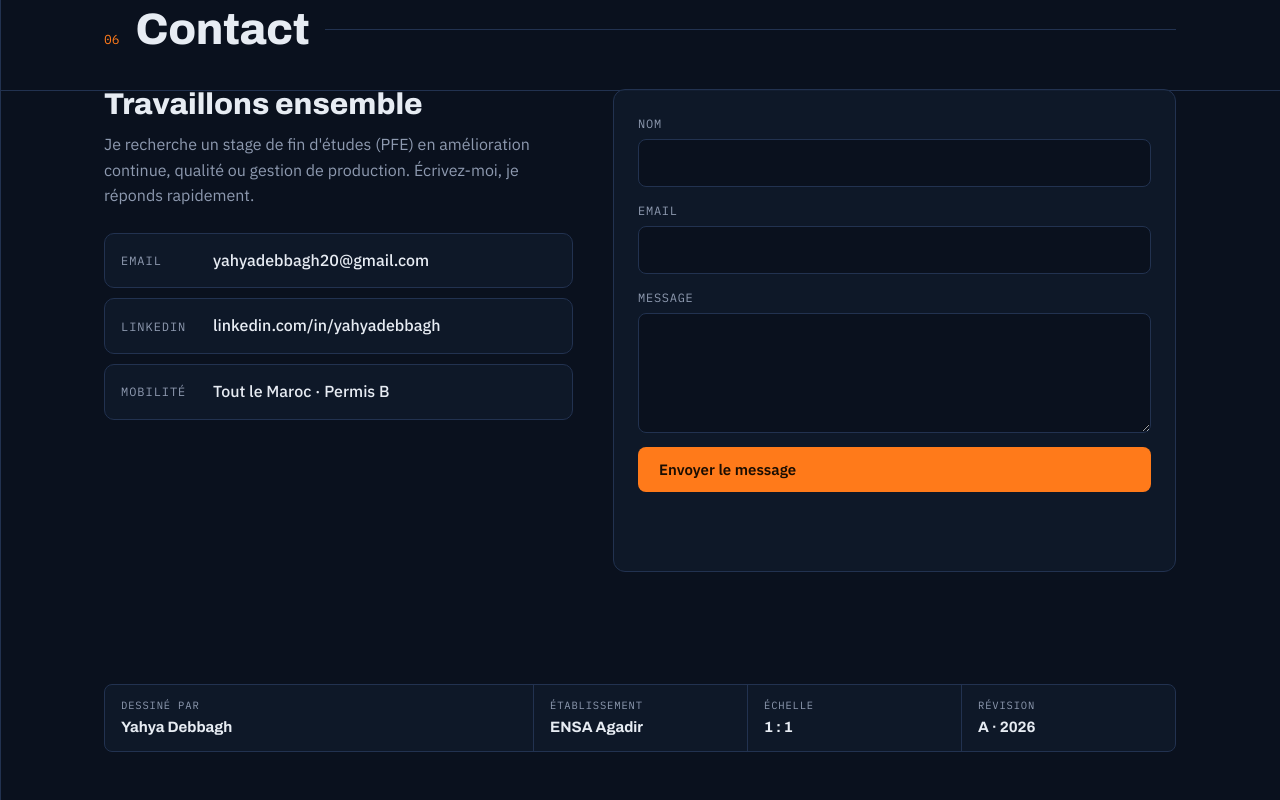
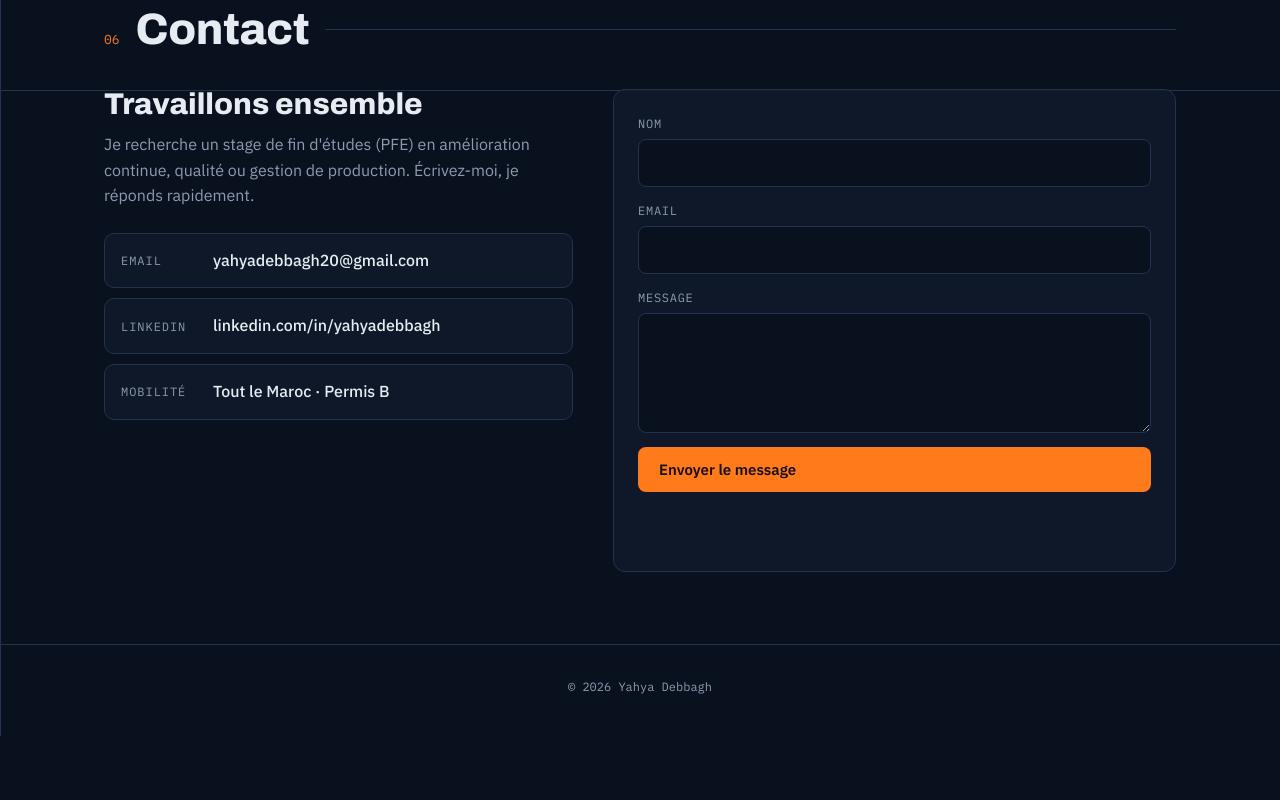
Before and after one commit to yahyadebbagh/yahyadebbagh.github.io, a plain HTML site: page index.html in a window 1280 px wide. Shown: the part 5510-6310 px from the top of the page. After the commit the page ends 6246 px from the top, so only its background shows below. Drawn offline with Linux system fonts and the light colour scheme.

Commit message:
Add files via upload

```diff
--- a/index.html
+++ b/index.html
@@ -4,6 +4,9 @@
 <meta charset="utf-8">
 <meta name="viewport" content="width=device-width, initial-scale=1">
 <title>Yahya Debbagh · Portfolio</title>
+<link rel="icon" href="favicon.ico" sizes="any">
+<link rel="icon" type="image/png" sizes="32x32" href="favicon-32.png">
+<link rel="apple-touch-icon" href="apple-touch-icon.png">
 <link rel="preconnect" href="https://fonts.googleapis.com">
 <link rel="preconnect" href="https://fonts.gstatic.com" crossorigin>
 <link href="https://fonts.googleapis.com/css2?family=Archivo:wdth,wght@62..125,400..900&family=IBM+Plex+Mono:wght@400;500&family=IBM+Plex+Sans:wght@400;500;600&display=swap" rel="stylesheet">
@@ -212,13 +215,8 @@ textarea{min-height:120px;resize:vertical}
 @media (max-width:860px){.contact{grid-template-columns:1fr}}
 
 /* FOOTER title block */
-footer{padding:40px 0 48px}
-.tb{display:grid;grid-template-columns:2fr 1fr 1fr 1fr;border:1px solid var(--line);border-radius:8px;background:rgba(16,26,43,.85)}
-.tb div{padding:12px 16px;border-left:1px solid var(--line)}
-.tb div:first-child{border-left:0}
-.tb .mono{font-size:10.5px;display:block}
-.tb b{font-family:var(--display);font-weight:700;font-size:15px}
-@media (max-width:640px){.tb{grid-template-columns:1fr 1fr}.tb div:nth-child(3){border-left:0}.tb div:nth-child(n+3){border-top:1px solid var(--line)}}
+footer{padding:8px 0 40px;border-top:1px solid var(--line)}
+.foot{margin:24px 0 0;font-family:var(--mono);font-size:12px;color:var(--muted);text-align:center}
 
 /* MODAL */
 dialog{border:1px solid var(--line);border-radius:14px;background:#0F1828;color:var(--text);padding:0;width:min(860px,calc(100vw - 32px));max-height:calc(100vh - 48px)}
@@ -384,14 +382,7 @@ dialog[open]{animation:pop .22s ease-out}
 </main>
 
 <footer>
-  <div class="wrap">
-    <div class="tb">
-      <div><span class="mono" data-i18n="tb_1"></span><b>Yahya Debbagh</b></div>
-      <div><span class="mono" data-i18n="tb_2"></span><b>ENSA Agadir</b></div>
-      <div><span class="mono" data-i18n="tb_3"></span><b>1 : 1</b></div>
-      <div><span class="mono" data-i18n="tb_4"></span><b>A · 2026</b></div>
-    </div>
-  </div>
+  <div class="wrap"><p class="foot">© 2026 Yahya Debbagh</p></div>
 </footer>
 
 <dialog id="modal" aria-labelledby="m-title">
@@ -434,7 +425,7 @@ const T = {
     f_name:"Nom",f_mail:"Email",f_msg:"Message",f_send:"Envoyer le message",
     f_err:"Merci de remplir les trois champs avec un email valide.",
     f_ok:"Votre application mail va s'ouvrir avec le message prêt. Si rien ne s'ouvre, écrivez directement à yahyadebbagh20@gmail.com.",
-    tb_1:"Dessiné par",tb_2:"Établissement",tb_3:"Échelle",tb_4:"Révision",
+
     m_close:"Fermer",m_proj:"Projet",m_miss:"Missions principales",m_res:"Résultats",m_skills:"Compétences mobilisées",m_dmaic:"Démarche DMAIC",m_role:"Mon rôle",m_photos:"Photos",ph_soon:"Photo à venir",
     before:"Avant",after:"Après",cv_t:"Curriculum vitæ",cv_sub:"Version PDF disponible sur demande"
   },
@@ -454,7 +445,7 @@ const T = {
     f_name:"Name",f_mail:"Email",f_msg:"Message",f_send:"Send message",
     f_err:"Please fill in all three fields with a valid email.",
     f_ok:"Your mail app will open with the message ready. If nothing opens, write directly to yahyadebbagh20@gmail.com.",
-    tb_1:"Drawn by",tb_2:"School",tb_3:"Scale",tb_4:"Revision",
+
     m_close:"Close",m_proj:"Project",m_miss:"Main missions",m_res:"Results",m_skills:"Skills applied",m_dmaic:"DMAIC approach",m_role:"My role",m_photos:"Photos",ph_soon:"Photo coming soon",
     before:"Before",after:"After",cv_t:"Curriculum vitae",cv_sub:"PDF version available on request"
   }
```
Also changed, not shown: apple-touch-icon.png (added), favicon-32.png (added), favicon.ico (added).
